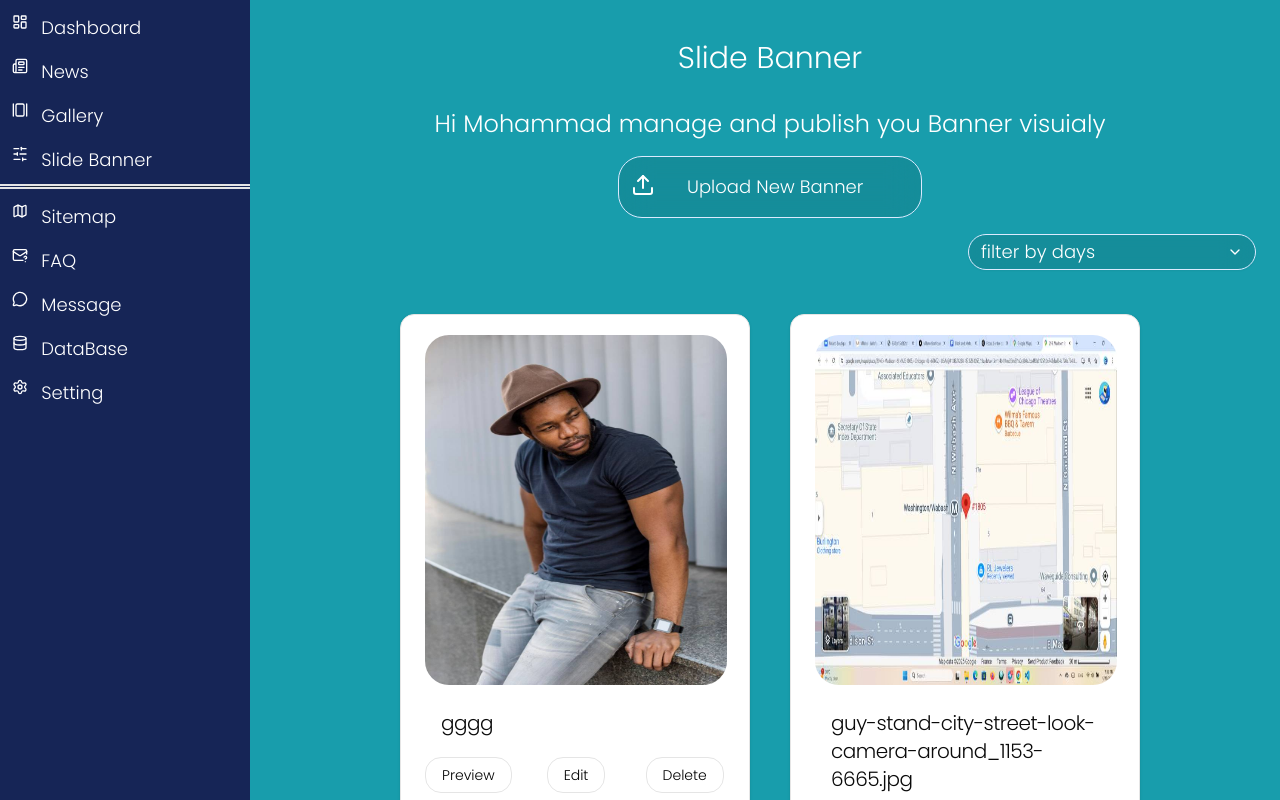
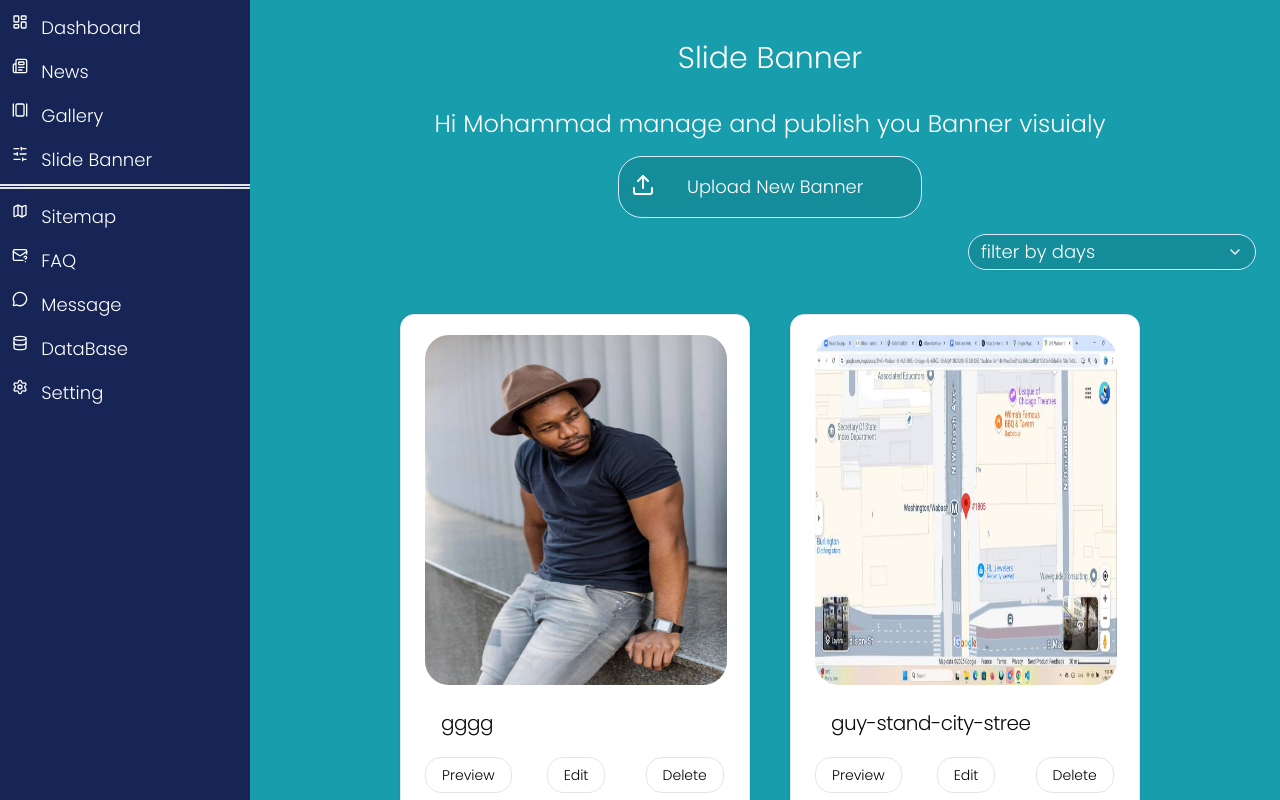
Before and after one commit to mohammadr1997/Admin_Dashboard, a Next.js app: page /banner in a window 1280 px wide. Shown: the top 800 px of the page. Built offline with nearby package versions, Linux system fonts and the light colour scheme.

Commit message:
fix heighi image

```diff
--- a/src/app/banner/page.tsx
+++ b/src/app/banner/page.tsx
@@ -240,7 +240,7 @@ export default function Page() {
                     <Card className="w-[350px] mx-auto overflow-hidden">
                       <CardTitle></CardTitle>
                       <CardDescription></CardDescription>
-                      <CardContent className="w-[350px] grid grid-cols-1">
+                      <CardContent className="w-[350px] h-[480px] grid-cols-1">
                         <Image
                           className="w-[350px]  rounded-3xl mt-5 h-[350px] mx-auto cursor-pointer hover:scale-110 transition-all duration-700"
                           src={banner.src}
@@ -250,7 +250,8 @@ export default function Page() {
                         />
                         <CardTitle className="mt-2 text-left p-4 text-md lg:text-xl font-bold">
                           {' '}
-                          {banner.imageName}
+
+                          {banner.imageName.substring(0,20)}
                         </CardTitle>
                         <div className="grid grid-cols-3 gap-6 mb-4 mt-1">
                           <span>
@@ -265,9 +266,9 @@ export default function Page() {
                                 </Button>
                               </DialogTrigger>
                               <DialogContent>
-                                <DialogTitle></DialogTitle>
+                              <DialogTitle ></DialogTitle>
                                 <Image
-                                  className="w-[450px]h-[450px]"
+                                  className="w-[450px] h-[450px]"
                                   alt={banner.imageName}
                                   src={banner.src}
                                   width={800}
--- a/src/app/data.ts
+++ b/src/app/data.ts
@@ -25,7 +25,7 @@ export const menuItem = [
       { name: 'Slide Banner', icon: SlidersHorizontal, url: 'banner' },
     ],
     restItem: [
-      { name: 'Sitemap', icon: Map, url: 'SiteMap' },
+      { name: 'Sitemap', icon: Map, url: 'siteMap' },
       { name: 'FAQ', icon: MailQuestionMark, url: 'faq' },
 
       { name: 'Message', icon: MessageCircle, url: 'message' },
--- a/src/app/not-found.tsx
+++ b/src/app/not-found.tsx
@@ -16,7 +16,7 @@ export default function NotFound() {
         The page you are looking for does not exist or might be redirected to
         another url
       </p>
-      <Link href="/Dashboard" passHref>
+      <Link href="/dashboard" passHref>
         <Button
           className="bg-[#ef4444] cursor-pointer text-white font-bold text-md lg:text-lg"
           color="red"
--- /dev/null
+++ b/src/app/siteMap/page.tsx
@@ -0,0 +1,7 @@
+import React from 'react'
+
+export default function page() {
+  return (
+    <div>page sitemap</div>
+  )
+}
```
